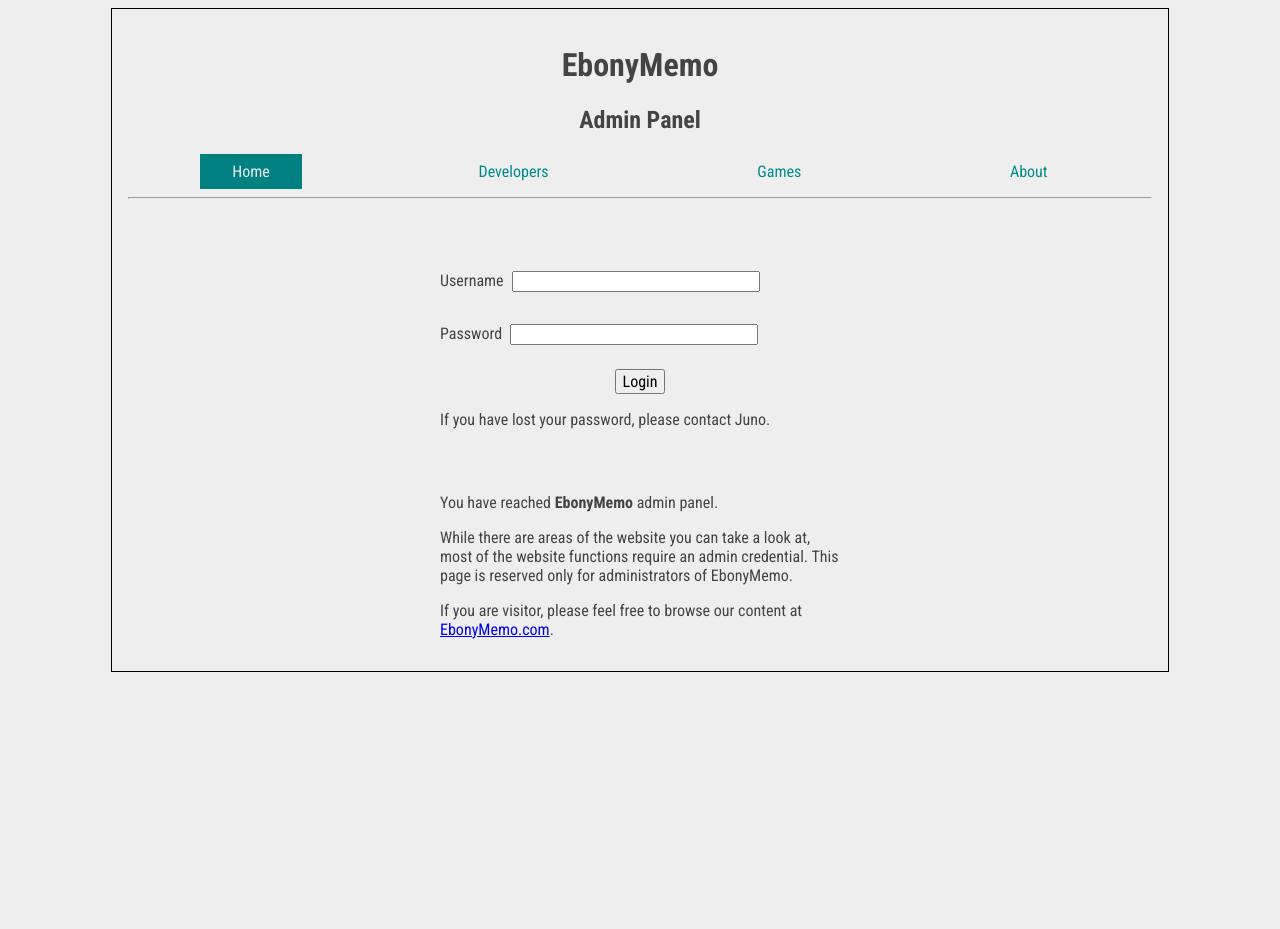
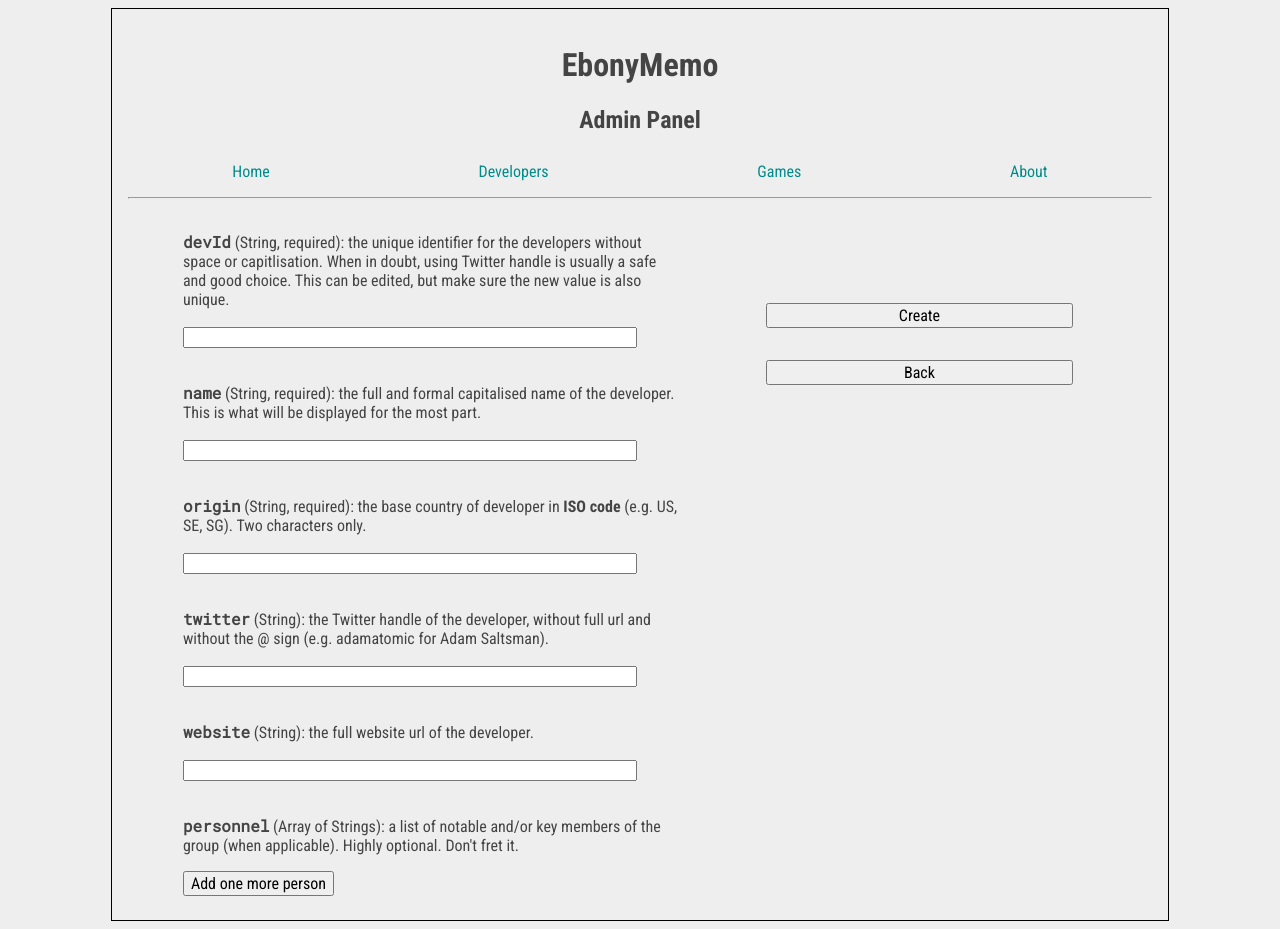
Before and after one commit to JunoNgx/ebonymemo-admin-reactjs, a React (Create React App) app: page /developers/new in a window 1280 px wide. Before the commit this address led to /. Before the commit the page ends 800 px from the top, so only its background shows below. Built offline with nearby package versions, Linux system fonts and the light colour scheme.

Commit message:
Fix login bug, remove protected routes, resize textarea

```diff
--- a/src/App.js
+++ b/src/App.js
@@ -10,7 +10,7 @@
 import DevDetails from './components/DevDetails';
 import GameDetails from './components/GameDetails';
 import { AuthProvider } from './components/AuthContext';
-import ProtectedRoute from './components/ProtectedRoute';
+// import ProtectedRoute from './components/ProtectedRoute';
 
 function App() {
     return (
@@ -29,22 +29,22 @@
                         <Route exact path="/developers">
                             <ItemList type="dev"/>
                         </Route>
-                        <ProtectedRoute path="/developers/new">
+                        <Route path="/developers/new">
                             <DevDetails editMode={false}/>
-                        </ProtectedRoute>
-                        <ProtectedRoute path="/developers/:devId">
+                        </Route>
+                        <Route path="/developers/:devId">
                             <DevDetails editMode={true}/>
-                        </ProtectedRoute>
+                        </Route>
 
                         <Route exact path="/games">
                             <ItemList type="game"/>
                         </Route>
-                        <ProtectedRoute path="/games/new">
+                        <Route path="/games/new">
                             <GameDetails editMode={false}/>
-                        </ProtectedRoute>
-                        <ProtectedRoute path="/games/:gameId">
+                        </Route>
+                        <Route path="/games/:gameId">
                             <GameDetails editMode={true}/>
-                        </ProtectedRoute>
+                        </Route>
 
                         <Route path="/about">
                             <About/>
--- a/src/components/CoverPanel.js
+++ b/src/components/CoverPanel.js
@@ -26,6 +26,10 @@
 
     async function submitCover() {
         setMsg('')
+        if (!auth.isAuthenticated) {
+            setMsg('Login is required for data alteration')
+            return;
+        }
         if (image === '' || image === undefined) {
             setMsg('No file selected.');
             return;
--- a/src/components/DevDetails.js
+++ b/src/components/DevDetails.js
@@ -104,6 +104,10 @@
     function handleSubmission() {
 
         setMsg('');
+        if (!auth.isAuthenticated) {
+            showError('Login is required for data alteration')
+            return;
+        }
         if (devId === '') {
             showError('devId is required and not filled');
             return;
@@ -180,6 +184,10 @@
     }
 
     function handleDeletion() {
+        if (!auth.isAuthenticated) {
+            showError('Login is required for data alteration')
+            return;
+        }
         if (window.confirm('Please confirm the deletion of this developer from the database. This will affect other documents using this entry, do make preparation before proceeding.')) {
             // console.log('confirm deletion');
             // fetch(`https://scythian-rect-mrt-viking.netlify.app/.netlify/functions/server/devs/${match.params.devId}`, {
--- a/src/components/GameDetails.js
+++ b/src/components/GameDetails.js
@@ -92,6 +92,12 @@
     }
 
     async function handleDeletion() {
+        setMsg('');
+        if (!auth.isAuthenticated) {
+            showError('Login is required for data alteration')
+            return;
+        }
+
         if (window.confirm('Are you sure you wish to delete this document?')) {
             try {
                 const rawRes = await fetch(
@@ -117,6 +123,11 @@
     async function handleSubmission() {
 
         setMsg('');
+        if (!auth.isAuthenticated) {
+            showError('Login is required for data alteration')
+            return;
+        }
+
         if (gameId === '') {
             showError('gameId is required.')
             return;
@@ -259,7 +270,7 @@
                 <div className="detail-panel-item">
                     <label>
                         <p><span className="code"><strong>description</strong></span> (String): A moderate-length description of the game by the editor. Use markdown. Also do take note that the input box can be resized for your convenience. The preview text will be shown below.</p>
-                        <textarea value={description} onChange={(e)=>{setDescription(e.target.value)}} placeholder="This box can be resized."/>
+                        <textarea value={description} onChange={(e)=>{setDescription(e.target.value)}} placeholder="This box can be resized." rows="40" cols="60"/>
                     </label>
                     <div><ReactMarkdown source={description}/></div>
                 </div>
--- a/src/components/Home.js
+++ b/src/components/Home.js
@@ -20,8 +20,8 @@
                 </>
                 : <>
                     <Login/>
-                    <p>You have reached <strong>EbonyMemo</strong> admin panel.</p>
-                    <p>While there are areas of the website you can take a look at, most of the website functions require an admin credential. This page is reserved only for administrators of EbonyMemo.</p>
+                    <p>You have reached <strong>{"{Ebony Memo}"}</strong> content management application.</p>
+                    <p>While the content of this site is accessible to the public, credentials and authorization token are required for any data altering operation. If you would like to contribute, please contact Juno via email or Twitter.</p>
                     <p>If you are visitor, please feel free to browse our content at <a href="http://ebonymemo.com" target={"_blank"}>EbonyMemo.com</a>.</p>
                 </>
             }
@@ -44,10 +44,12 @@
 
         if (username === '') {
             setError('Please enter username');
+            return;
         }
 
         if (password === '') {
-            setPassword('Please enter password')
+            setError('Please enter password')
+            return;
         }
 
         const res = await auth.login(username, password);
--- a/src/components/ItemList.js
+++ b/src/components/ItemList.js
@@ -83,10 +83,11 @@
 
     return (
         <div className="item-list">
-            {(!auth.isAuthenticated)
+            {/* {(!auth.isAuthenticated)
                 ? <p className="error">Login is required for data access and modification.</p>
                 : <Link to={typeVars.createButtonLink}><button className="create-button">{typeVars.createButtonLabel}</button></Link>
-            }
+            }       */}
+            <Link to={typeVars.createButtonLink}><button className="create-button">{typeVars.createButtonLabel}</button></Link>
             <input type="text" value={searchTerm} onChange={handleSearchChange}></input>
             {(isFetched)
                 ? <table>
--- a/src/styles.scss
+++ b/src/styles.scss
@@ -23,21 +23,6 @@
     border: 1px solid black;
     margin: auto;
     min-height: 70vh;
-    // position: relative;
-}
-
-.header {
-    // margin: auto;
-    // border: solid 1px black;
-}
-
-.footer {
-    // background-color: teal;
-    // position: absolute;
-    // bottom: 0px;
-    // width: 100%;
-    // margin: auto;
-    // text-align: center;
 }
 
 .navbar {
@@ -48,17 +33,19 @@
 }
 
 hr {
-    // height: 2pt;
     background-color: #444;
 }
 
 .navbar-item {
-    // border: solid 1px black;
     color: $url-col;
     text-decoration: none;
     padding: 0.5rem 2rem;
     transition: $trans-t;
     cursor: pointer;
+    &:hover {
+        background-color: teal;
+        color: $back-col;
+    }
 }
 
 .navbar-item-active {
@@ -66,39 +53,21 @@
     color: $back-col;
 }
 
-.navbar-item:hover {
-    background-color: teal;
-    color: $back-col;
-}
-
 .item-list {
     display: flex;
     flex-direction: column;
+    input {
+        margin: 0.5rem;
+    }
 }
 
 table {
     min-width: 100%;
 }
 
-.item-list input {
-    margin: 0.5rem;
-}
-
 .code {
     font-family: Roboto Mono, monospace;
 }
-
-// .dev-card {
-//     border: solid 1px $text-col;
-//     padding: 4pt;
-//     margin: 5px;
-//     // display: flex;
-//     // flex-direction: row;
-//     // list-style: none;
-//     // justify-content: space-between;
-//     transition: 0.3s;
-//     text-align: left;
-// }
 
 td {
     border: none;
@@ -106,10 +75,9 @@
 
 tr {
     text-align: left;
-}
-
-tr:hover {
-    background-color: #ccc;
+    &:hover {
+        background-color: #ccc;
+    }
 }
 
 .edit-button-cell {
@@ -128,25 +96,13 @@
 }
 
 .detail-panel-col-lt {
-    // display: flex;
-    // flex-direction: column;
-    // align-items: center;
-    // width: 100%;
-    // flex-wrap: wrap;
-    // flex: 2;
+
     flex-basis: 50%;
 }
 
 .detail-panel-item {
-    // width: 100%;
-    // display: flex;
-    // flex-direction: column;
-    // align-items: flex-start;
     text-align: left;
-    // margin: 0.5rem;
     padding: 0.5rem;
-    // // border: 1px solid black;
-    // align-items: stretch;
 }
 
 .detail-panel-item input {
@@ -155,7 +111,6 @@
 }
 
 .detail-panel-col-rt {
-    // border: 1px solid black;
     padding: 2rem;
     display: flex;
     flex-direction: column;
@@ -163,7 +118,6 @@
 }
 
 .cover-panel {
-    // border: 1px solid black;
     text-align: left;
     margin-bottom: 2rem;
 }
@@ -173,14 +127,12 @@
 }
 
 .detail-panel-col-rt-buttons {
-    // border: 1px solid black;
     display: flex;
     flex-direction: column;
 }
 
 .detail-button {
     width: 100%;
-    // padding: 2rem;
     margin-top: 2rem;
 }
 
@@ -224,26 +176,18 @@
     color: $back-col;
     background-color: $url-col;
     transition: $trans-t;
-}
-
-button.create-button:hover {
-    background-color: $back-col;
-    color: $text-col;
+    &:hover {
+        background-color: $back-col;
+        color: $text-col;
+    }
 }
 
 .login-panel {
     text-align: center;
     margin: 2rem auto;
-    // border: black solid 2px;
     padding: 1rem;
+    input {
+        width: 60%;
+        margin: 0.5rem;
+    }
 }
-
-.login-panel input {
-    width: 60%;
-    margin: 0.5rem;
-}
-
-
-// input .dev-detail-item {
-//     width: 100%;
-// }
```
Also changed, not shown: 1 other file (tests, documents, lock files or other folders).
